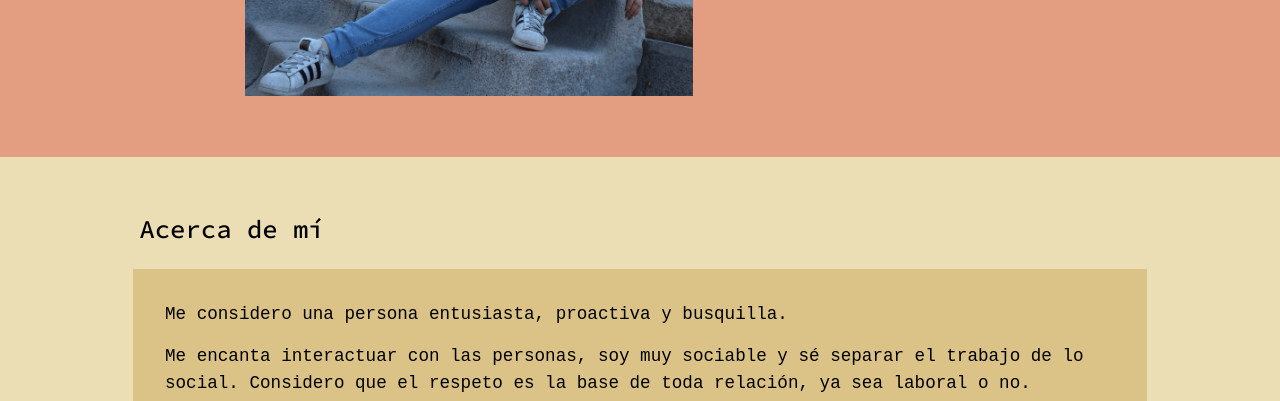
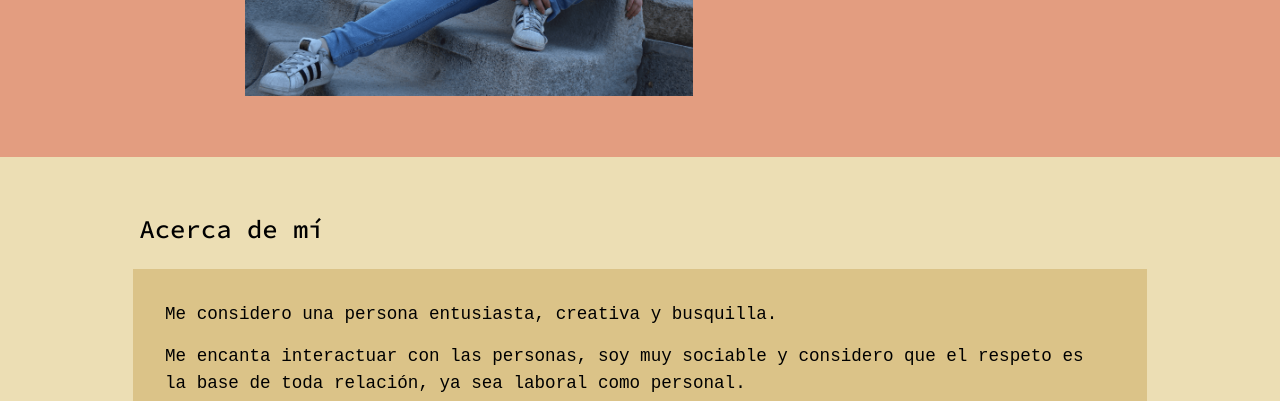
Before and after one commit to fernanda-95/Portafolio-digital, a plain HTML site: page index.html in a window 1280 px wide. Shown: the part 551-952 px from the top of the page. Drawn offline with nearby package versions, Linux system fonts and the light colour scheme.

Commit message:
12 commit

```diff
--- a/index.html
+++ b/index.html
@@ -90,8 +90,8 @@
         <h1 class="text-black text-center">Acerca de mí</h1>
       </div>
       <div class="about_text">
-        <p>Me considero una persona entusiasta, proactiva y busquilla.</p>
-        <p>Me encanta interactuar con las personas, soy muy sociable y sé separar el trabajo de lo social. Considero que el respeto es la base de toda relación, ya sea laboral o no.</p>
+        <p>Me considero una persona entusiasta, creativa y busquilla.</p>
+        <p>Me encanta interactuar con las personas, soy muy sociable y considero que el respeto es la base de toda relación, ya sea laboral como personal.</p>
         <p>En mis tiempos libres me encanta escuchar música, saber datos freak, leer y conversar, desde cómo está el día hasta viajes espaciales. Además, soy amante de los gatos y vegetariana.</p>
       </div>
       </div>
```
Also changed, not shown: assets/images/cuadro1.png, assets/images/cuadro2.png, assets/images/cuadro3.png.
